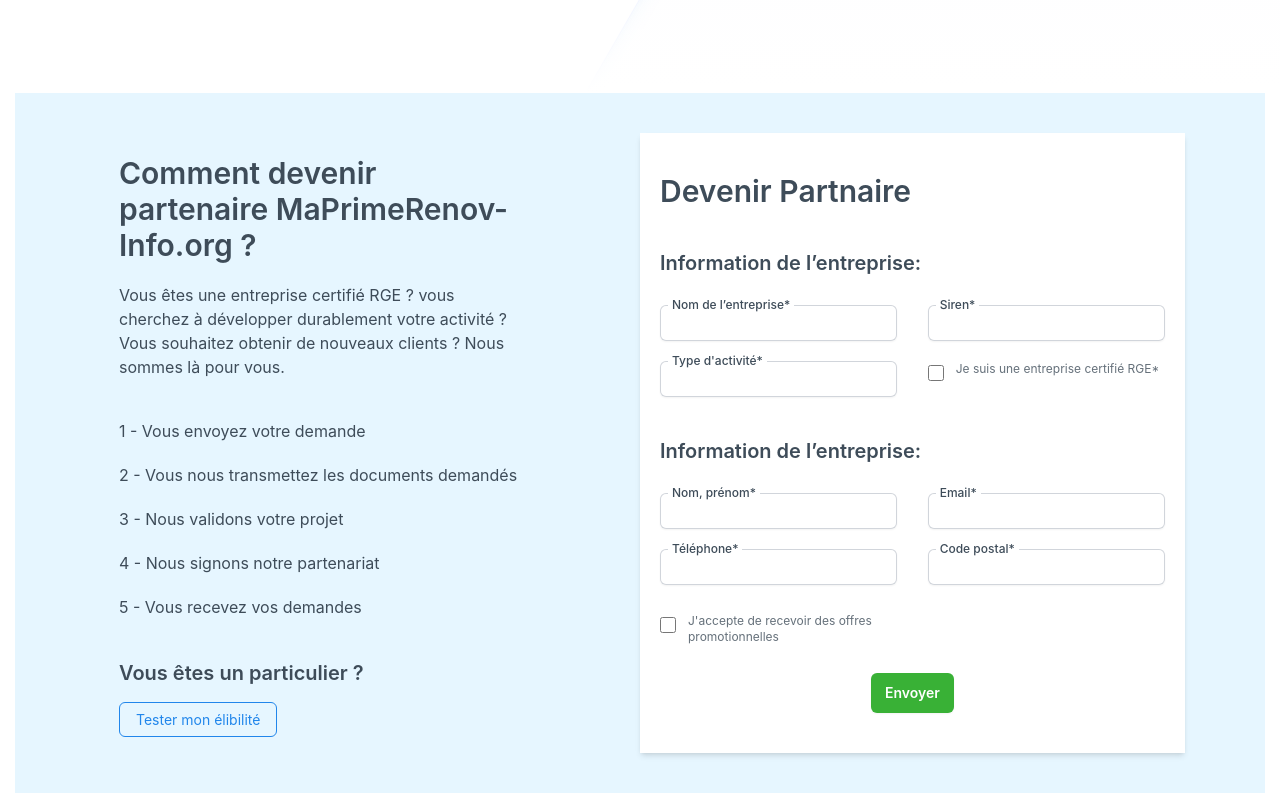
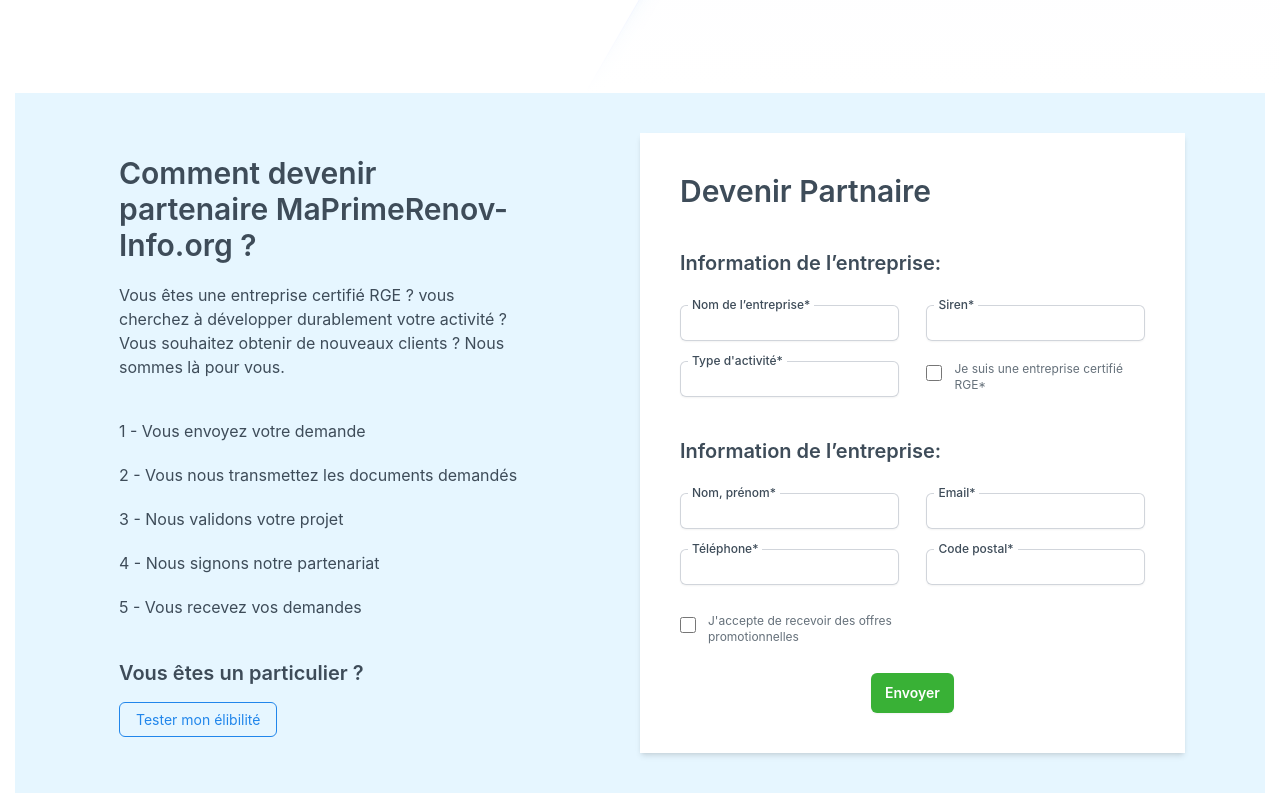
Before and after one commit to magicniclus/maprimerenov2, a Next.js app: page /entreprise in a window 1280 px wide. Shown: the part 700-1500 px from the top of the page. Built offline with nearby package versions, Linux system fonts and the light colour scheme.

Commit message:
Update Entreprise.js

```diff
--- a/components/forms/Entreprise.js
+++ b/components/forms/Entreprise.js
@@ -35,12 +35,12 @@
             Vous êtes un particulier ?
           </h2>
           <div className="mt-5">
-            <ButtonWithBorder value="Tester mon élibilité" link="/estimaiton" />
+            <ButtonWithBorder value="Tester mon élibilité" link="/simulateur" />
           </div>
         </div>
       </div>
       <form
-        className="w-full lg:w-6/12 bg-white lg:shadow-md py-10 px-5"
+        className="w-full lg:w-6/12 bg-white lg:shadow-md py-10 lg:px-10 px-7"
         onSubmit={handleSubmit}
       >
         <h2 className="text-3xl text-dark font-semibold mx-auto">
```
